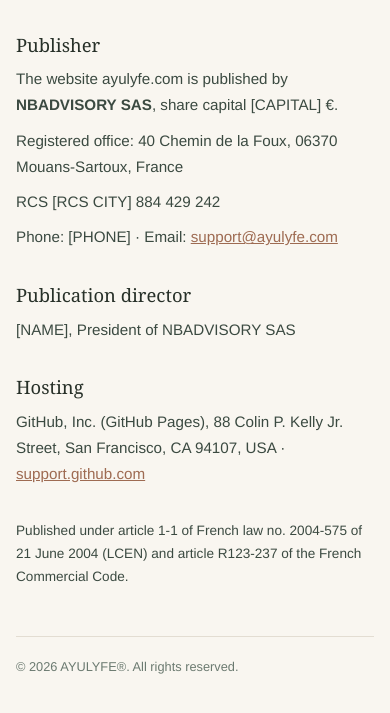
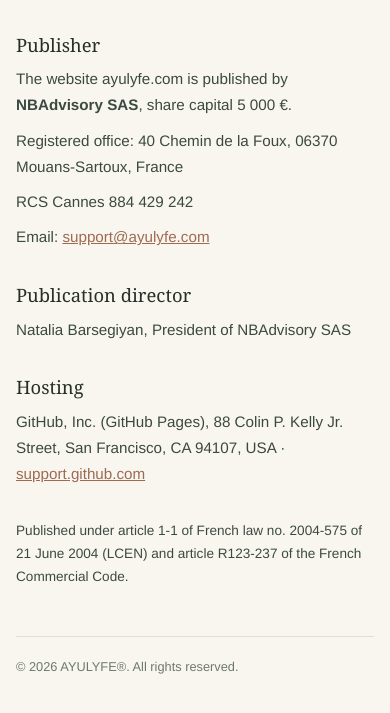
Before and after one commit to SergeyGTH/Ayulyfe_landing, a plain HTML site: page legal/index.html in a window 390 px wide. Shown: the part 193-906 px from the top of the page. Drawn offline with Linux system fonts and the light colour scheme.

Commit message:
Fill legal notice from Kbis, no phone for now
Co-Authored-By: Claude Opus 5.5 <noreply@anthropic.com>
Claude-Session: https://claude.ai/code/session_0146iMqX8JEbdBoTMNoeHeWG

```diff
--- a/legal/index.html
+++ b/legal/index.html
@@ -5,7 +5,7 @@
 <meta charset="UTF-8">
 <meta name="viewport" content="width=device-width, initial-scale=1.0">
 <title>Legal notice | AYULYFE</title>
-<meta name="description" content="Legal notice (mentions légales) for ayulyfe.com: publisher NBADVISORY SAS, registered office, registration, contact and host.">
+<meta name="description" content="Legal notice (mentions légales) for ayulyfe.com: publisher NBAdvisory SAS, registered office, registration, contact and host.">
 <link rel="canonical" href="https://ayulyfe.com/legal/">
 <link rel="icon" href="/favicon.ico">
 <!-- Google tag (gtag.js) -->
@@ -35,13 +35,13 @@
   <p class="sub">Mentions légales</p>
 
   <h2>Publisher</h2>
-  <p>The website ayulyfe.com is published by <strong>NBADVISORY SAS</strong>, share capital [CAPITAL] €.</p>
+  <p>The website ayulyfe.com is published by <strong>NBAdvisory SAS</strong>, share capital 5 000 €.</p>
   <p>Registered office: 40 Chemin de la Foux, 06370 Mouans-Sartoux, France</p>
-  <p>RCS [RCS CITY] 884 429 242</p>
-  <p>Phone: [PHONE] &middot; Email: <a href="mailto:support@ayulyfe.com">support@ayulyfe.com</a></p>
+  <p>RCS Cannes 884 429 242</p>
+  <p>Email: <a href="mailto:support@ayulyfe.com">support@ayulyfe.com</a></p>
 
   <h2>Publication director</h2>
-  <p>[NAME], President of NBADVISORY SAS</p>
+  <p>Natalia Barsegiyan, President of NBAdvisory SAS</p>
 
   <h2>Hosting</h2>
   <p>GitHub, Inc. (GitHub Pages), 88 Colin P. Kelly Jr. Street, San Francisco, CA 94107, USA &middot; <a href="https://support.github.com" rel="noopener">support.github.com</a></p>
```
Also changed, not shown: index.html (+1 -1 lines), llms.txt, 1 other file.
